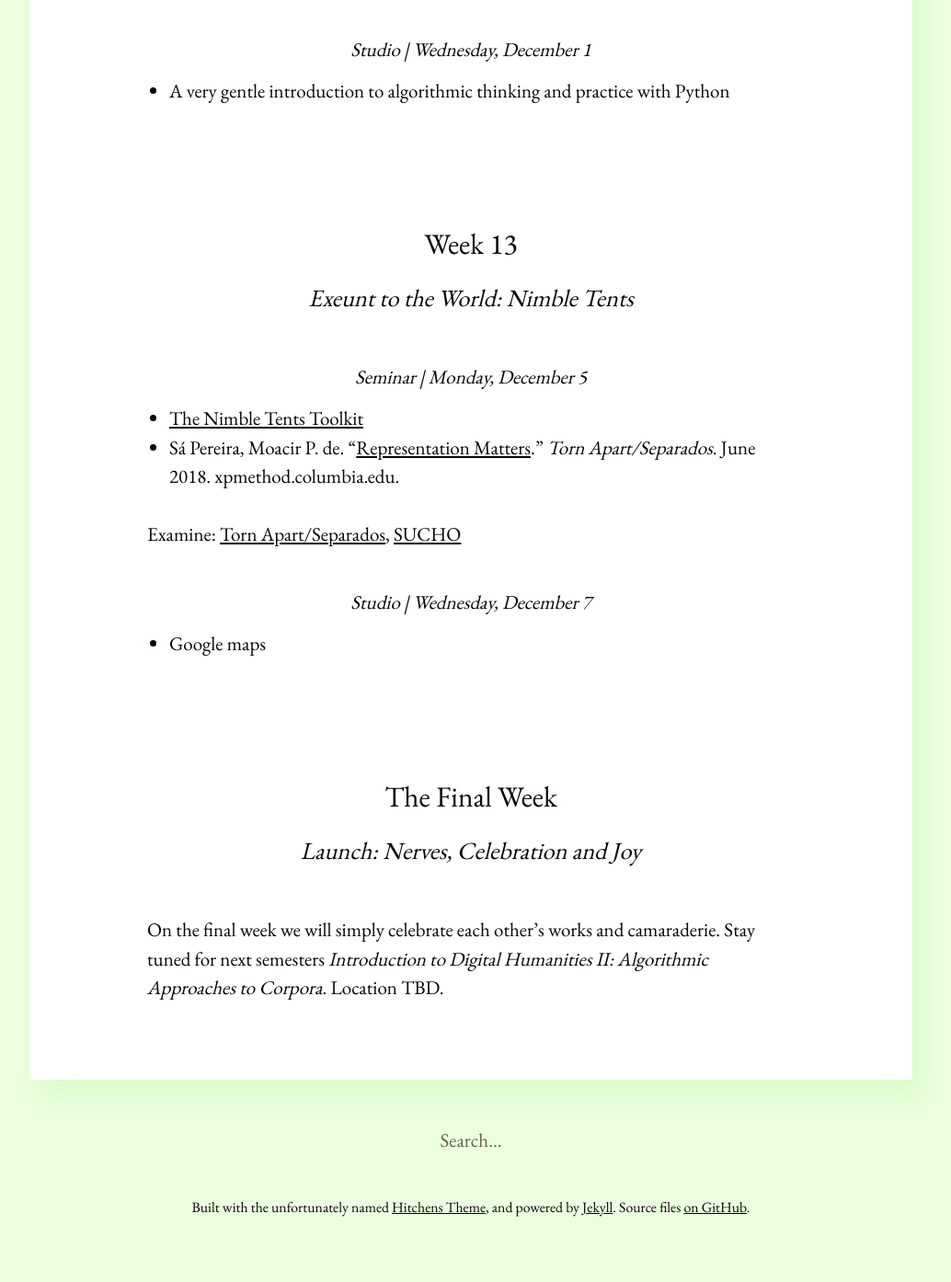
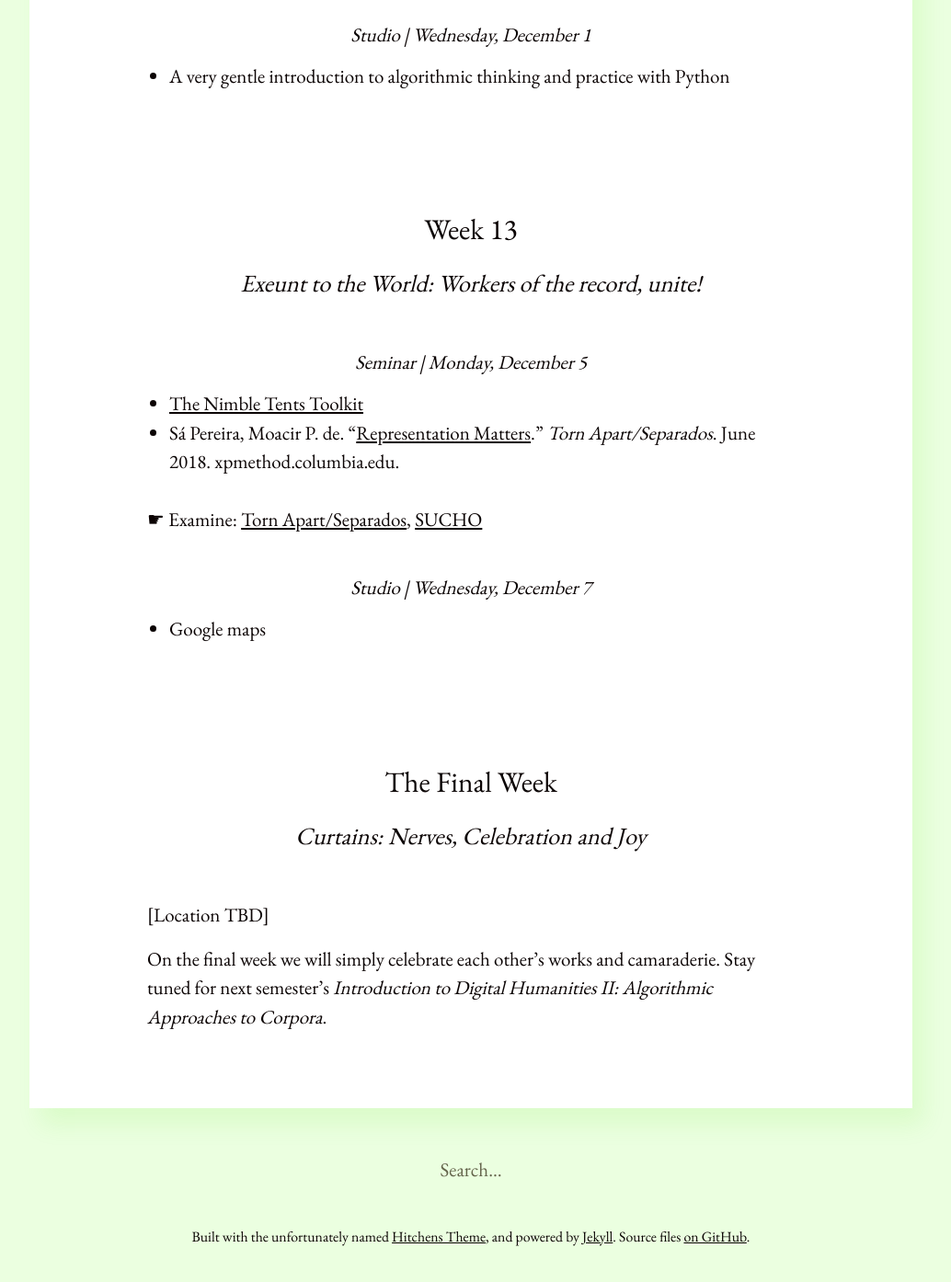
Before and after one commit to elotroalex/f22-intro-dh, a Jekyll site: the page built from schedule.md, in a window 1280 px wide and 1400 px high, scrolled down 9634 px. Shown: the top 1394 px of the window at 92% size, without its empty margins (128-1162 px from the left). Built offline with Jekyll 4.4.1, drawn with Linux system fonts in a browser that asks for light colours; before the commit the page ends 11003 px from its top, so only the background shows below that; some of the changed text lies outside the part shown.

Commit message:
tweaks to schedule

```diff
--- a/schedule.md
+++ b/schedule.md
@@ -86,7 +86,7 @@ Examine: Your file system and storage
 
 ### Week 4
 
-#### Editions: Static Sites, Markup
+#### Editions: The Point is to Change It
 
 ##### Seminar | Monday, September 26
 
@@ -122,11 +122,10 @@ Examine: [The Shelley-Godwin Archive](http://shelleygodwinarchive.org/)
 -   Godin, Benoît. "On the Origins of Bibliometrics." *Scientometrics*,
     vol. 68, no. 1, July 2006, pp. 109--33. akjournals.com,
     https://doi.org/10.1007/s11192-006-0086-0.
-
-For your Bookshelf: Tanselle, G. Thomas. *Introduction to Bibliography*.
+- Tanselle, G. Thomas. "Table of Contents." *Introduction to Bibliography*.
 Book Arts Press, 2002.
 
-Examine: [The Open Syllabus Project](https://opensyllabus.org/)
+☛ Examine: [The Open Syllabus Project](https://opensyllabus.org/)
 
 ##### Studio | Wednesday, October 5
 
@@ -134,7 +133,7 @@ Examine: [The Open Syllabus Project](https://opensyllabus.org/)
 
 ### Week 6
 
-#### Data: Given and Taken, Wrestling Chaos.
+#### Data: Given and Taken, Where the Wild Things Are.
 
 ##### Seminar | Monday, October 10
 
@@ -278,7 +277,7 @@ Examine: A replica of the Turing machine
 
 ### Week 13
 
-#### Exeunt to the World: Nimble Tents
+#### Exeunt to the World: Workers of the record, unite!
 
 ##### Seminar | Monday, December 5
 
@@ -294,8 +293,10 @@ Examine: [Torn Apart/Separados](https://xpmethod.columbia.edu/torn-apart/volume/
 
 ### The Final Week
 
-#### Launch: Nerves, Celebration and Joy
+#### Curtains: Nerves, Celebration and Joy
+
+[Location TBD]
 
 On the final week we will simply celebrate each other's works and
-camaraderie. Stay tuned for next semesters *Introduction to Digital
-Humanities II: Algorithmic Approaches to Corpora*. Location TBD.
+camaraderie. Stay tuned for next semester's *Introduction to Digital
+Humanities II: Algorithmic Approaches to Corpora*.
```
Also changed, not shown: other parts of schedule.md (+14 -14 lines).
